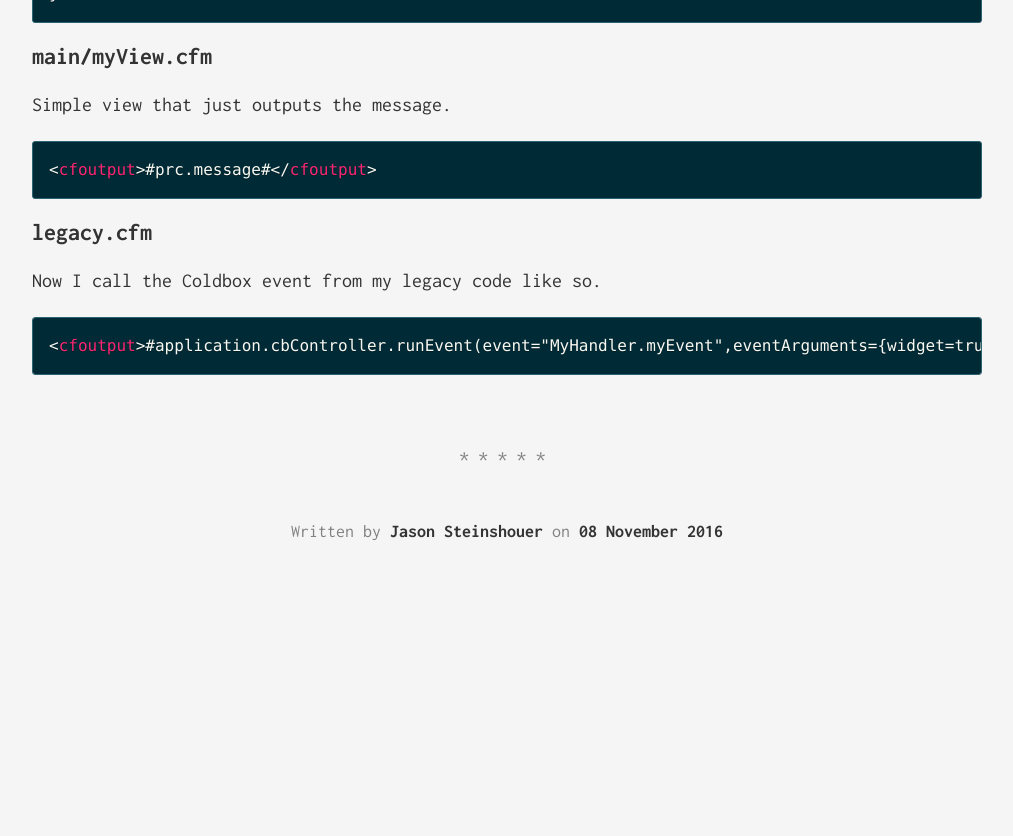
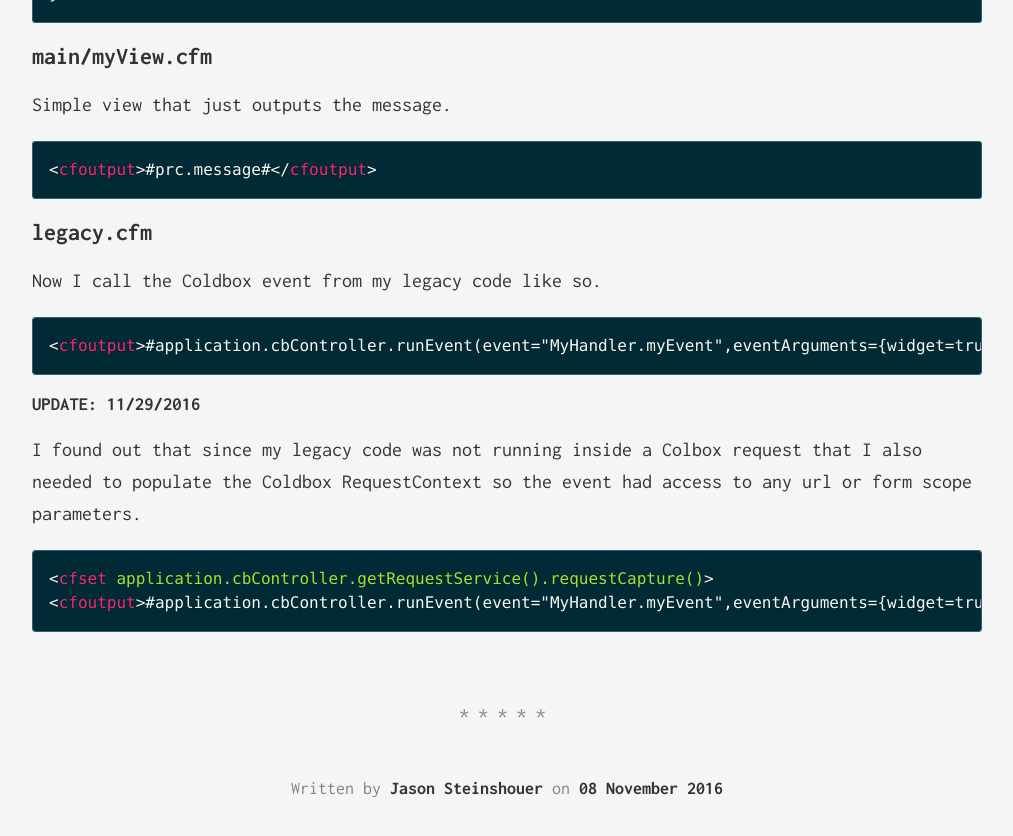
Before and after one commit to jsteinshouer/jsteinshouer.github.io, a Jekyll site: the page built from _posts/2016-11-08-execute-cb-events-in-legacy-code.md, in a window 1280 px wide and 900 px high, scrolled down 998 px. Shown: the top 836 px of the window, without its empty margins (133-1146 px from the left). Built offline with Jekyll 4.4.1, drawn with Linux system fonts in a browser that asks for light colours; comment, search, counter and statistics services are not loaded; before the commit the page ends 1641 px from its top, so only the background shows below that.

Commit message:
updating post

````diff
--- a/_posts/2016-11-08-execute-cb-events-in-legacy-code.md
+++ b/_posts/2016-11-08-execute-cb-events-in-legacy-code.md
@@ -44,3 +44,12 @@
 ```markup
 <cfoutput>#application.cbController.runEvent(event="MyHandler.myEvent",eventArguments={widget=true})#</cfoutput>
 ```
+
+### UPDATE: 11/29/2016
+
+I found out that since my legacy code was not running inside a Colbox request that I also needed to populate the Coldbox RequestContext so the event had access to any url or form scope parameters.
+
+```markup
+<cfset application.cbController.getRequestService().requestCapture()>
+<cfoutput>#application.cbController.runEvent(event="MyHandler.myEvent",eventArguments={widget=true})#</cfoutput>
+```
````
